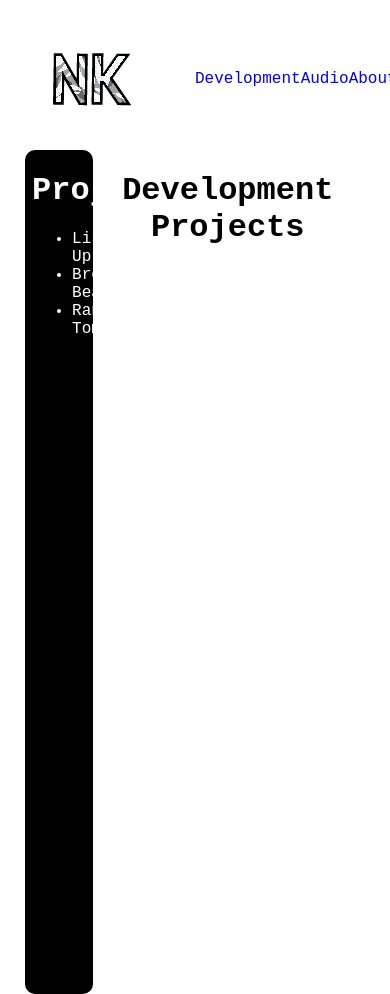
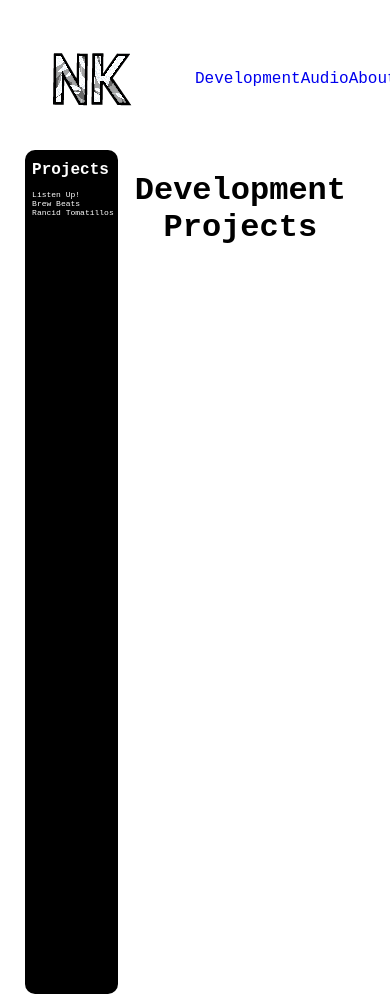
Before and after one commit to nkinsaul/portfolio, a React (Create React App) app: page / in a window 390 px wide. Shown: the top 994 px of the page. Built offline with nearby package versions, Linux system fonts and the light colour scheme; a web font is replaced by a local one.

Commit message:
Move Sidebar component and begin media queries

```diff
--- a/src/Components/App/App.tsx
+++ b/src/Components/App/App.tsx
@@ -14,7 +14,6 @@ const App = () => {
     <div className='App'>
       <Header />
       <main>
-        <SideBar />
         <Routes>
           <Route path="/" element={<Landing />} />
           <Route path="/audio" element={<Audio />} />
--- a/src/Components/Contact/Contact.css
+++ b/src/Components/Contact/Contact.css
@@ -25,3 +25,10 @@
   width: 50%;
   align-self: center;
 }
+
+@media screen and (max-width: 400px) {
+  .contact-form {
+    width: 80%;
+    margin: 0;
+  }
+}
--- a/src/Components/Contact/Contact.tsx
+++ b/src/Components/Contact/Contact.tsx
@@ -4,15 +4,16 @@ import emailjs from '@emailjs/browser';
 
 const Contact = () => {
 
-  const form = useRef<any>(null);
+  const form = useRef<HTMLFormElement>(null);
 
   const [name, setName] = useState("");
   const [email, setEmail] = useState("");
   const [message, setMessage] = useState("");
 
   const sendEmail = (event: FormEvent<HTMLFormElement>) => {
-    event.preventDefault();
+    event.preventDefault()
 
+    if (form.current) {
       emailjs.sendForm('service_w30o2kn', 'template_g7f0cpy', form.current, 'EDNmkzdT1UstQ_ELu')
       .then((result) => {
         console.log(result.text);
@@ -20,8 +21,7 @@ const Contact = () => {
         console.log(error.text)
       })
     }
-
-
+  }
 
   return (
 
@@ -59,43 +59,3 @@ const Contact = () => {
 }
 
 export default Contact;
-
-
-
-
-
-
-// <form className="form">
-    //   <h1>Please Reach Out!</h1>
-    //   <div className="form-inputs">
-    //     <input
-    //       className="name"
-    //       type="text"
-    //       name="user_name"
-    //       placeholder="Name"
-    //       value={name}
-    //       onChange={e => setName(e.target.value)}
-    //     />
-    //     <input
-    //       className="email"
-    //       type="text"
-    //       name="email"
-    //       placeholder="Email"
-    //       value={email}
-    //       onChange={e => setEmail(e.target.value)}
-    //     />
-    //     <input
-    //       className="message"
-    //       type="text"
-    //       name="message"
-    //       placeholder="Message"
-    //       value={message}
-    //       onChange={e => setMessage(e.target.value)}
-    //     />
-    //     <input
-    //       type="hidden"
-    //       name="contact_number"
-    //       value={contactNumber}
-    //     />
-    //   </div>
-    // </form>
--- a/src/Components/Landing/Landing.css
+++ b/src/Components/Landing/Landing.css
@@ -0,0 +1,5 @@
+.landing {
+  width: 100%;
+  display: flex;
+  justify-content: space-between;
+}
--- a/src/Components/Landing/Landing.tsx
+++ b/src/Components/Landing/Landing.tsx
@@ -1,9 +1,13 @@
 import React from "react";
 import './Landing.css'
+import SideBar from "../SideBar/SideBar";
 
 const Landing = () => {
   return (
-    <h1>Development Projects</h1>
+    <div className="landing">
+      <SideBar />
+      <h1>Development Projects</h1>
+    </div>
   )
 }
 
--- a/src/Components/SideBar/SideBar.css
+++ b/src/Components/SideBar/SideBar.css
@@ -7,3 +7,15 @@
   border-radius: 10px;
   padding-left: 2%;
 }
+
+@media screen and (max-width: 400px) {
+  .side-bar {
+    width: 40%;
+    font-size: .5em;
+    margin: 0;
+  }
+  .side-bar > ul {
+    margin: 0;
+    padding: 0;
+  }
+}
```
Lines whose indentation alone changed are shown as unchanged.
